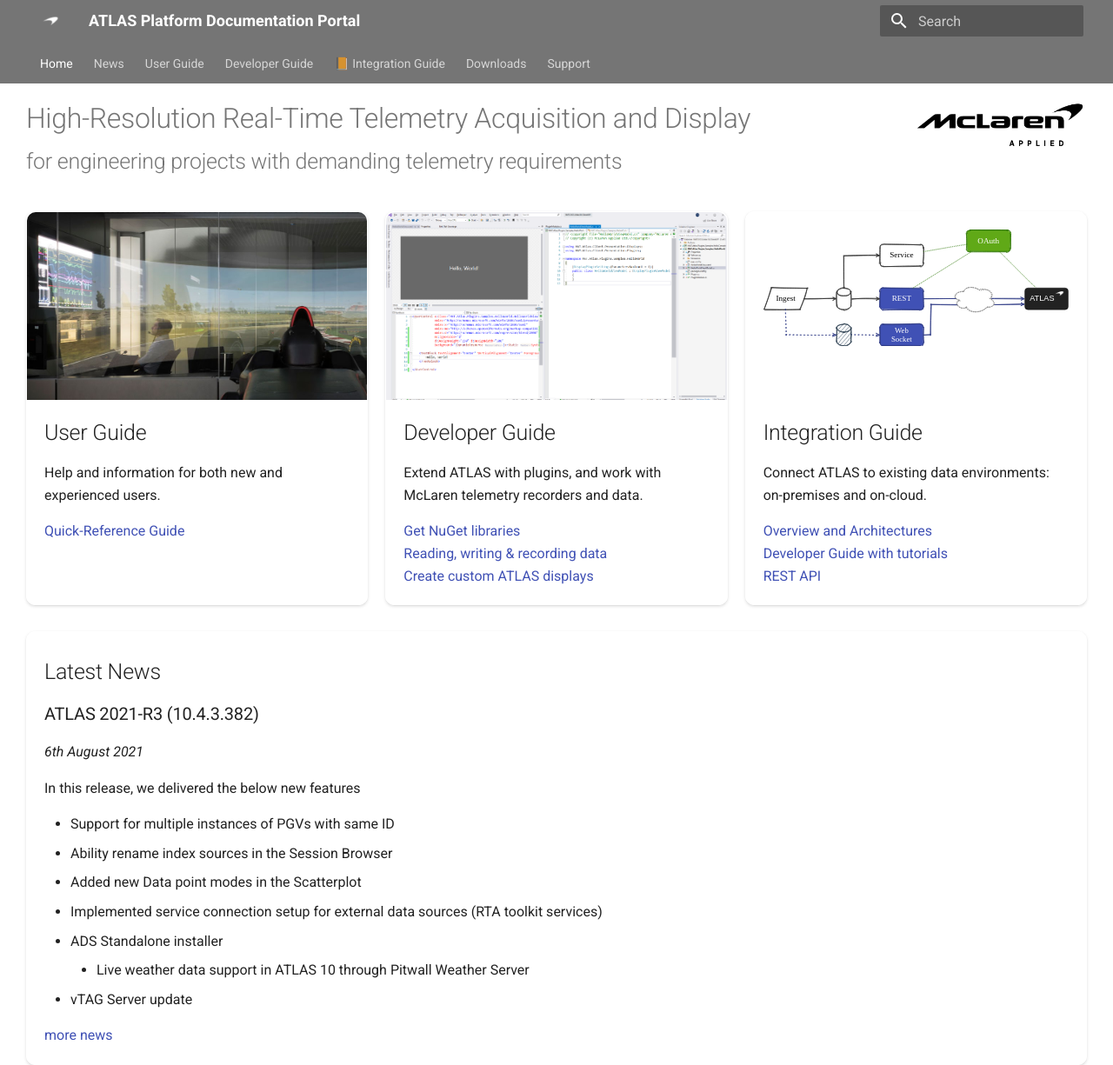
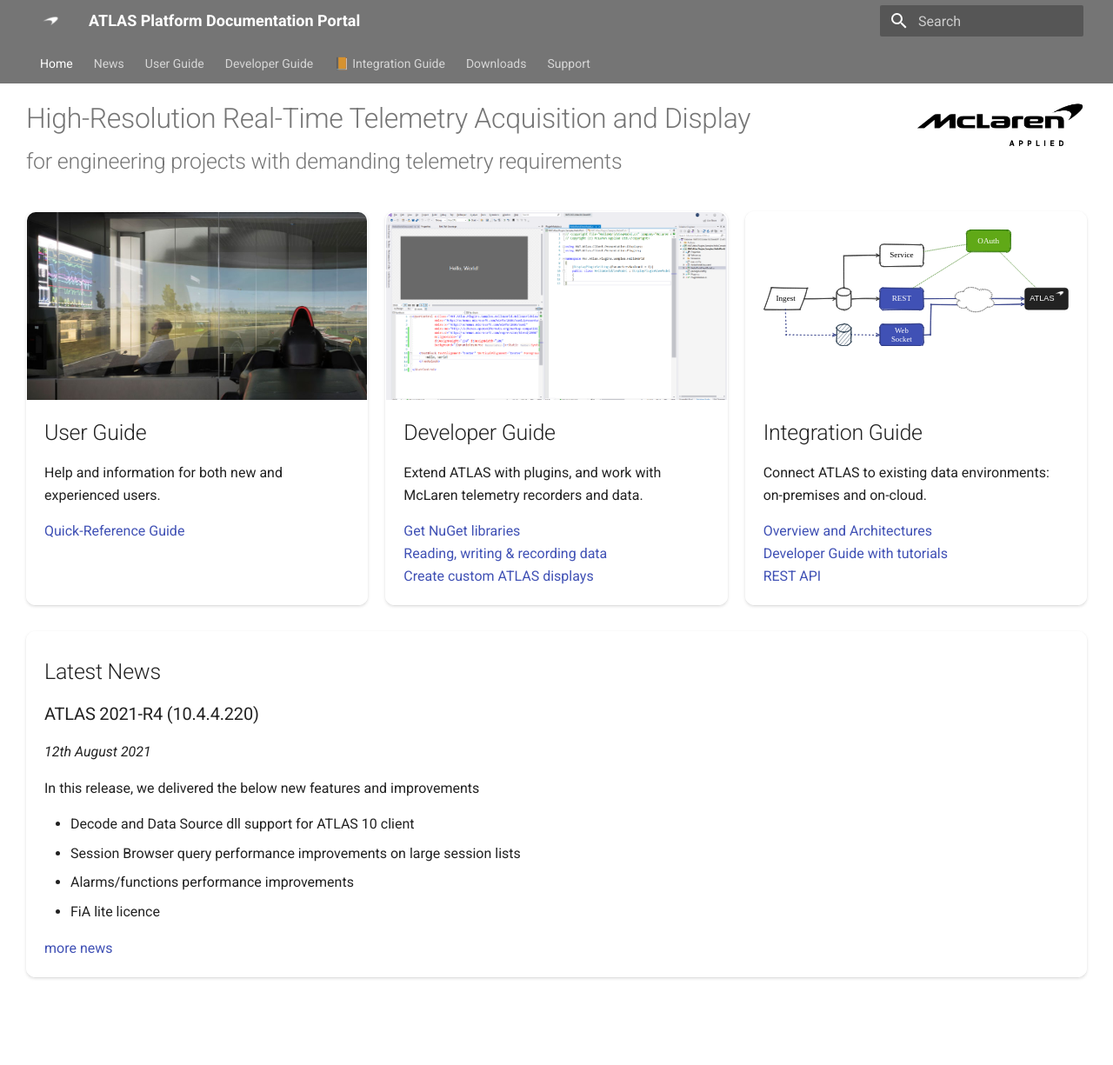
Before and after one commit to mat-docs/Portal.Site, an MkDocs documentation site: the page built from docs/index.md, in a window 1280 px wide and 1225 px high. Shown: the whole window at 87% size. Built offline with MkDocs 1.6.1 and Material for MkDocs 9.7.7, drawn with Linux system fonts in a browser that asks for light colours.

Commit message:
Update index.md

```diff
--- a/docs/index.md
+++ b/docs/index.md
@@ -9,18 +9,15 @@ hide:
 
 ## Latest News
 
-### ATLAS 2021-R3 (10.4.3.382)
+### ATLAS 2021-R4 (10.4.4.220)
 
-_6th August 2021_
+_12th August 2021_
 
-In this release, we delivered the below new features
+In this release, we delivered the below new features and improvements
 
-* Support for multiple instances of PGVs with same ID
-* Ability rename index sources in the Session Browser
-* Added new Data point modes in the Scatterplot
-* Implemented service connection setup for external data sources (RTA toolkit services)
-* ADS Standalone installer
-    * Live weather data support in ATLAS 10 through Pitwall Weather Server
-* vTAG Server update
+* Decode and Data Source dll support for ATLAS 10 client
+* Session Browser query performance improvements on large session lists
+* Alarms/functions performance improvements
+* FiA lite licence
 
 [more news](news/index.md)
```
